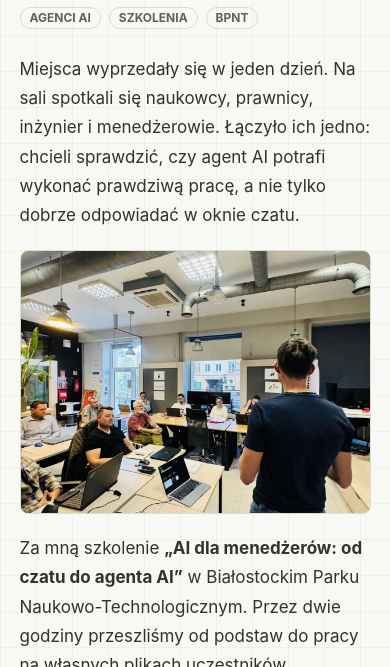
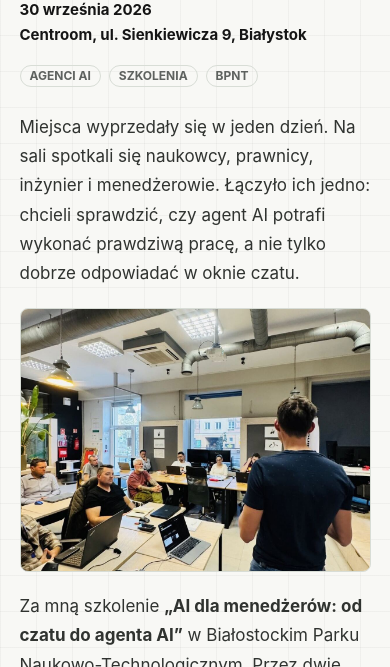
Before and after one commit to iamrobmat/matyszewski.co, a plain HTML site: page blog/od-czatu-do-agenta-ai-szkolenie-bpnt/index.html in a window 390 px wide. Shown: the part 433-1100 px from the top of the page. Drawn offline with Linux system fonts and the light colour scheme.

Commit message:
Dodaj datę i miejsce szkolenia BPNT
## Zmodyfikowane:
- Nagłówek wpisu pokazuje datę wydarzenia i adres Centroom.
- Generator bloga obsługuje opcjonalne metadane wydarzenia.
- Style zapewniają czytelny układ na desktopie i urządzeniach mobilnych.

Statystyki: +0 nowych, ~4 zmodyfikowane, -0 usuniętych

```diff
--- a/blog/blog.css
+++ b/blog/blog.css
@@ -117,6 +117,36 @@
   line-height: 1;
 }
 
+.post-event-meta {
+  display: flex;
+  flex-wrap: wrap;
+  gap: 8px 22px;
+  margin: -8px 0 20px;
+  color: var(--ink);
+  font-size: 15px;
+  font-weight: 750;
+  line-height: 1.4;
+}
+
+.post-event-meta span {
+  position: relative;
+}
+
+.post-event-meta span + span {
+  padding-left: 18px;
+}
+
+.post-event-meta span + span::before {
+  position: absolute;
+  top: 0.55em;
+  left: 0;
+  width: 6px;
+  height: 6px;
+  border-radius: 999px;
+  background: var(--green);
+  content: "";
+}
+
 .post-view > .post-tags {
   margin-bottom: 26px;
 }
@@ -217,6 +247,19 @@
     white-space: normal;
   }
 
+  .post-event-meta {
+    display: grid;
+    gap: 4px;
+  }
+
+  .post-event-meta span + span {
+    padding-left: 0;
+  }
+
+  .post-event-meta span + span::before {
+    display: none;
+  }
+
   .post-content {
     font-size: 17px;
   }
--- a/blog/od-czatu-do-agenta-ai-szkolenie-bpnt/index.html
+++ b/blog/od-czatu-do-agenta-ai-szkolenie-bpnt/index.html
@@ -73,6 +73,10 @@
           <a class="back-link" href="../">Wróć do wszystkich wpisów</a>
           <p class="post-date">2026-11-16</p>
           <h2>Od czatu do agenta AI. Relacja ze szkolenia w BPNT</h2>
+          <p class="post-event-meta" aria-label="Data i miejsce wydarzenia">
+            <span>30 września 2026</span>
+            <span>Centroom, ul. Sienkiewicza 9, Białystok</span>
+          </p>
                     <ul class="post-tags" aria-label="Tagi wpisu">
             <li>Agenci AI</li>
             <li>Szkolenia</li>
--- a/blog/posts/posts.json
+++ b/blog/posts/posts.json
@@ -29,6 +29,8 @@
     "title": "Od czatu do agenta AI. Relacja ze szkolenia w BPNT",
     "description": "Relacja z dwugodzinnego szkolenia o agentach AI w BPNT: 12 uczestników, praca na własnych plikach, oceny 5/5 i wnioski na kolejną edycję.",
     "date": "2026-11-16",
+    "eventDate": "30 września 2026",
+    "eventLocation": "Centroom, ul. Sienkiewicza 9, Białystok",
     "file": "od-czatu-do-agenta-ai-szkolenie-bpnt.md",
     "tags": [
       "Agenci AI",
```
Also changed, not shown: 1 other file.
